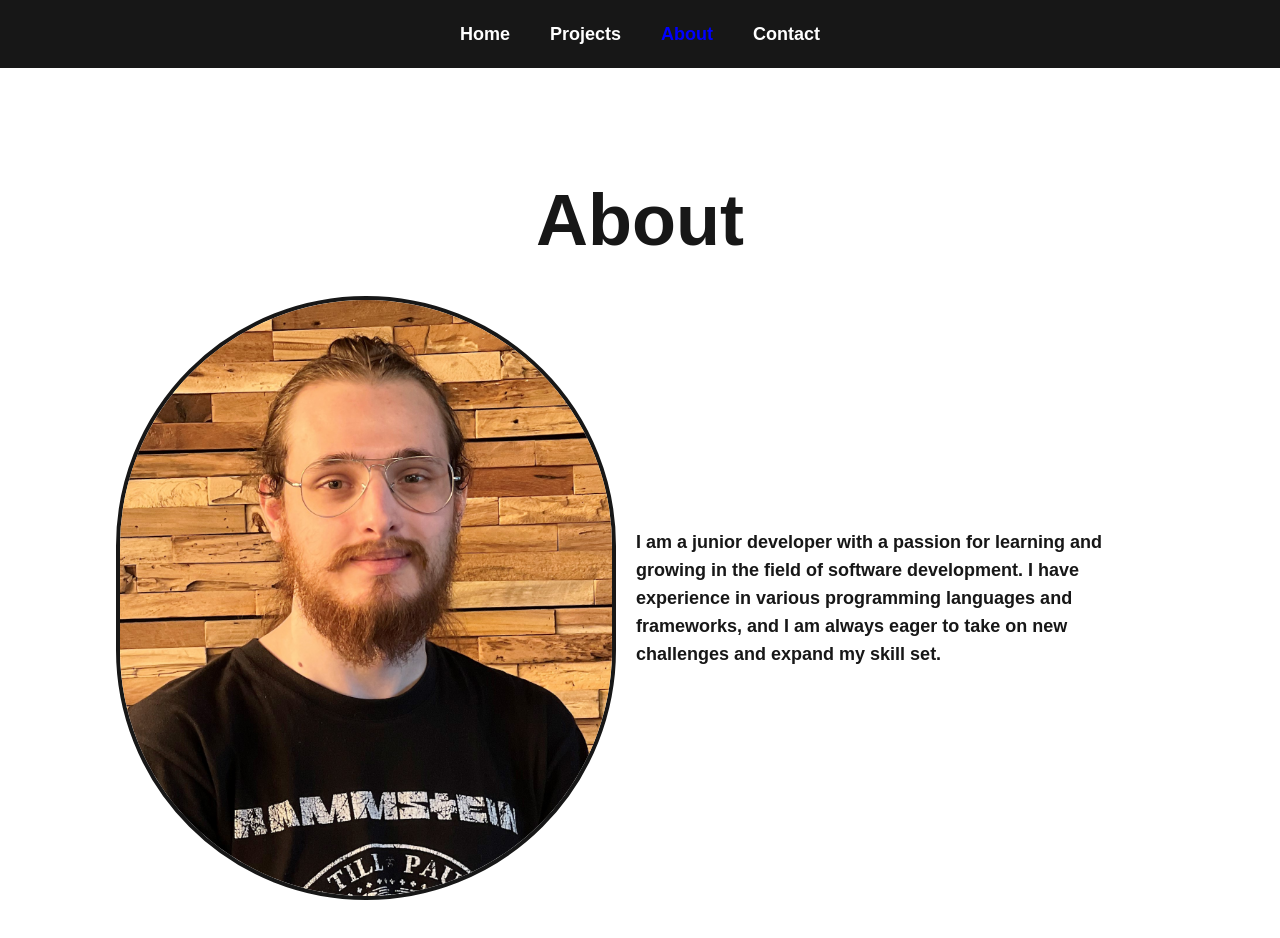
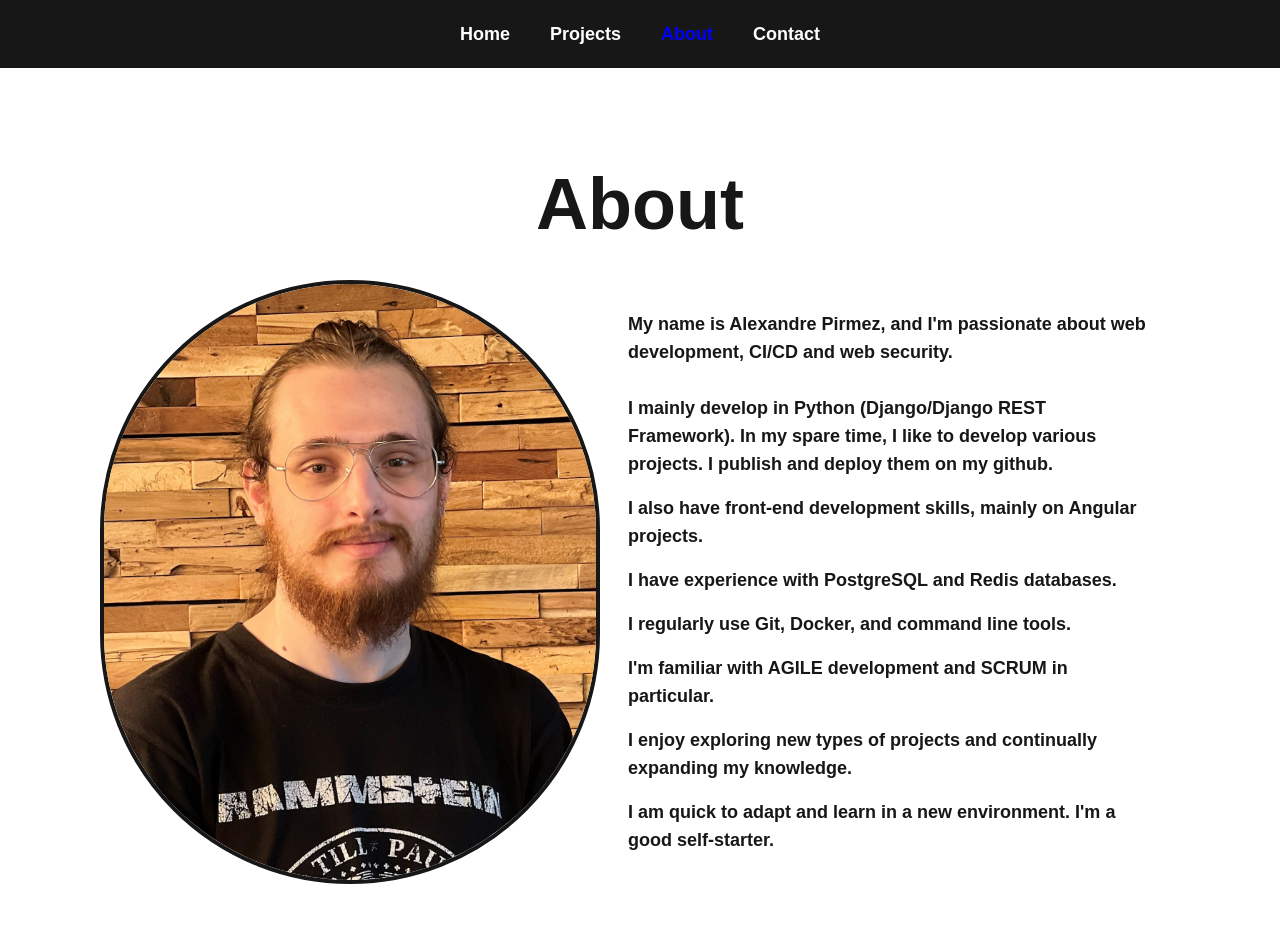
Before and after one commit to Rs-appez/portfolio, a Next.js app: page /about in a window 1280 px wide. Shown: the top 938 px of the page. After the commit the page ends 904 px from the top, so only its background shows below. Built offline with nearby package versions, Linux system fonts and the light colour scheme.

Commit message:
make about accurate

```diff
--- a/src/app/about/page.tsx
+++ b/src/app/about/page.tsx
@@ -2,7 +2,7 @@ import Image from "next/image";
 
 export default function About() {
   return (
-    <main className="flex flex-col items-center p-24">
+    <main className="flex flex-col items-center p-20 pb-0 ">
       <h1 className="text-7xl font-bold p-5">About</h1>
       <div className="flex items-center p-5">
         <Image
@@ -12,12 +12,45 @@ export default function About() {
           height={500}
           className="rounded-full border-4 border-foreground"
         />
-        <p className="text-lg font-semibold p-5">
-          I am a junior developer with a passion for learning and growing in the
-          field of software development. I have experience in various
-          programming languages and frameworks, and I am always eager to take on
-          new challenges and expand my skill set.
-        </p>
+        <div className="flex flex-col  item-left p-5">
+          <p className="text-lg font-semibold p-2 pb-5">
+            My name is Alexandre Pirmez, and I'm passionate about web
+            development, CI/CD and web security.
+          </p>
+
+          <p className="text-lg font-semibold p-2">
+            I mainly develop in Python (Django/Django REST Framework). In my
+            spare time, I like to develop various projects. I publish and deploy
+            them on my github.
+          </p>
+
+          <p className="text-lg font-semibold p-2">
+            I also have front-end development skills, mainly on Angular
+            projects.
+          </p>
+
+          <p className="text-lg font-semibold p-2">
+            I have experience with PostgreSQL and Redis databases.
+          </p>
+
+          <p className="text-lg font-semibold p-2">
+            I regularly use Git, Docker, and command line tools.
+          </p>
+
+          <p className="text-lg font-semibold p-2">
+            I'm familiar with AGILE development and SCRUM in particular.
+          </p>
+
+          <p className="text-lg font-semibold p-2">
+            I enjoy exploring new types of projects and continually expanding my
+            knowledge.
+          </p>
+
+          <p className="text-lg font-semibold p-2">
+            I am quick to adapt and learn in a new environment. I'm a good
+            self-starter.
+          </p>
+        </div>
       </div>
     </main>
   );
```
